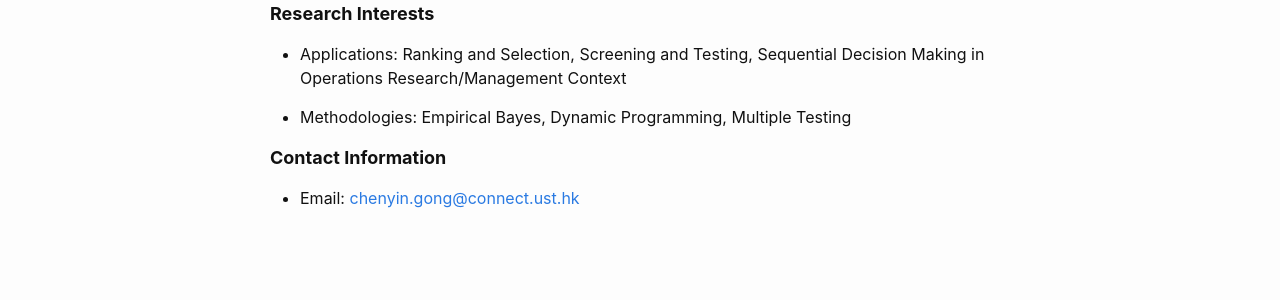
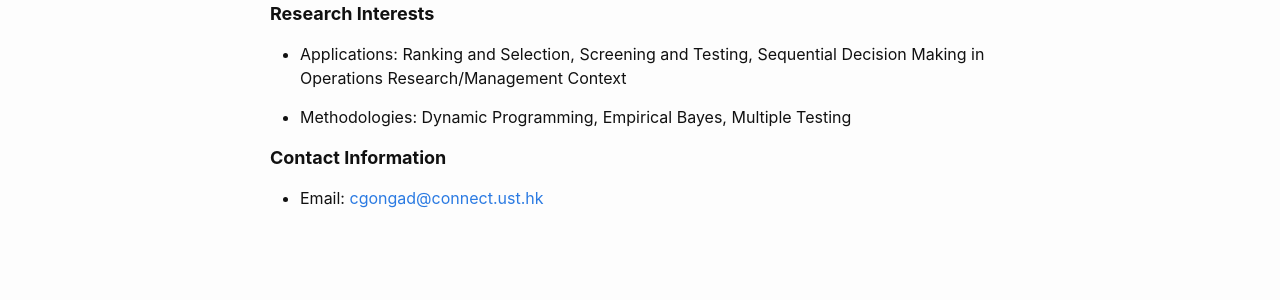
Before and after one commit to chenyingong/chenyingong.github.io, a Jekyll site: the page built from index.md, in a window 1280 px wide. Shown: the part 365-665 px from the top of the page. Built offline with Jekyll 4.4.1, drawn with Linux system fonts in a browser that asks for light colours; emoji names are drawn with the system emoji font.

Commit message:
info updates

```diff
--- a/index.md
+++ b/index.md
@@ -22,8 +22,8 @@ layout: home
 
 * Applications: Ranking and Selection, Screening and Testing, Sequential Decision Making in Operations Research/Management Context
 
-* Methodologies: Empirical Bayes, Dynamic Programming, Multiple Testing
+* Methodologies: Dynamic Programming, Empirical Bayes, Multiple Testing
 
 **<font size=4>Contact Information</font>**
 
-* Email: [chenyin.gong@connect.ust.hk](mailto:chenyin.gong@connect.ust.hk)
+* Email: [cgongad@connect.ust.hk](mailto:chenyin.gong@connect.ust.hk)
```
